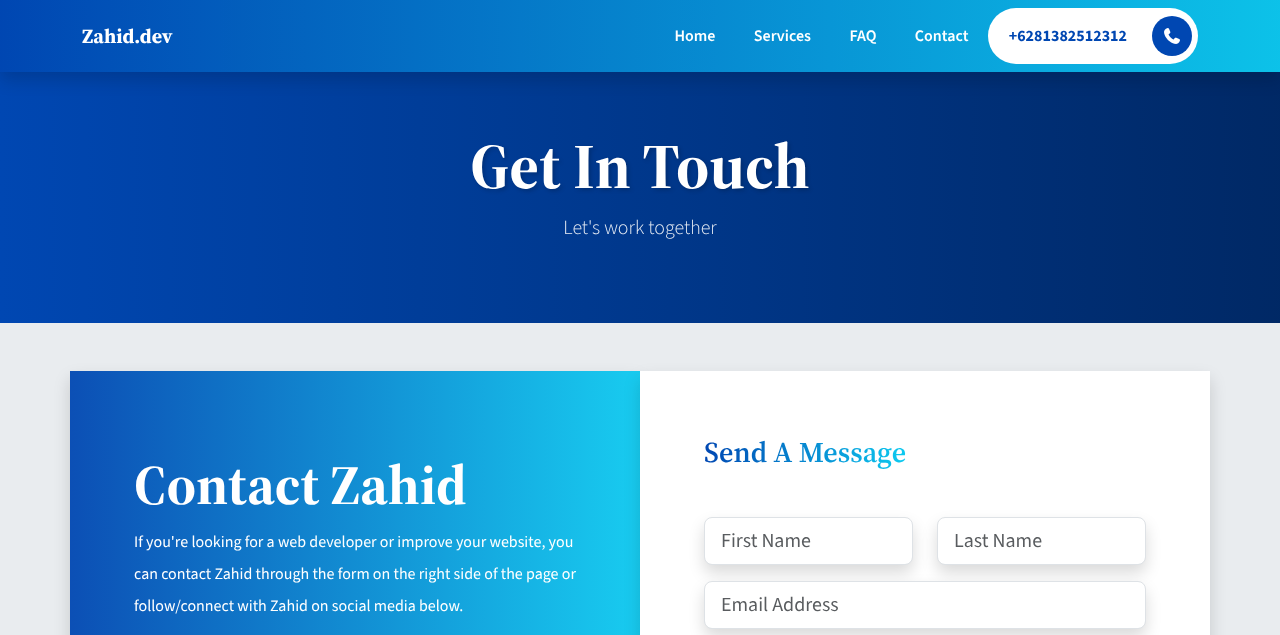
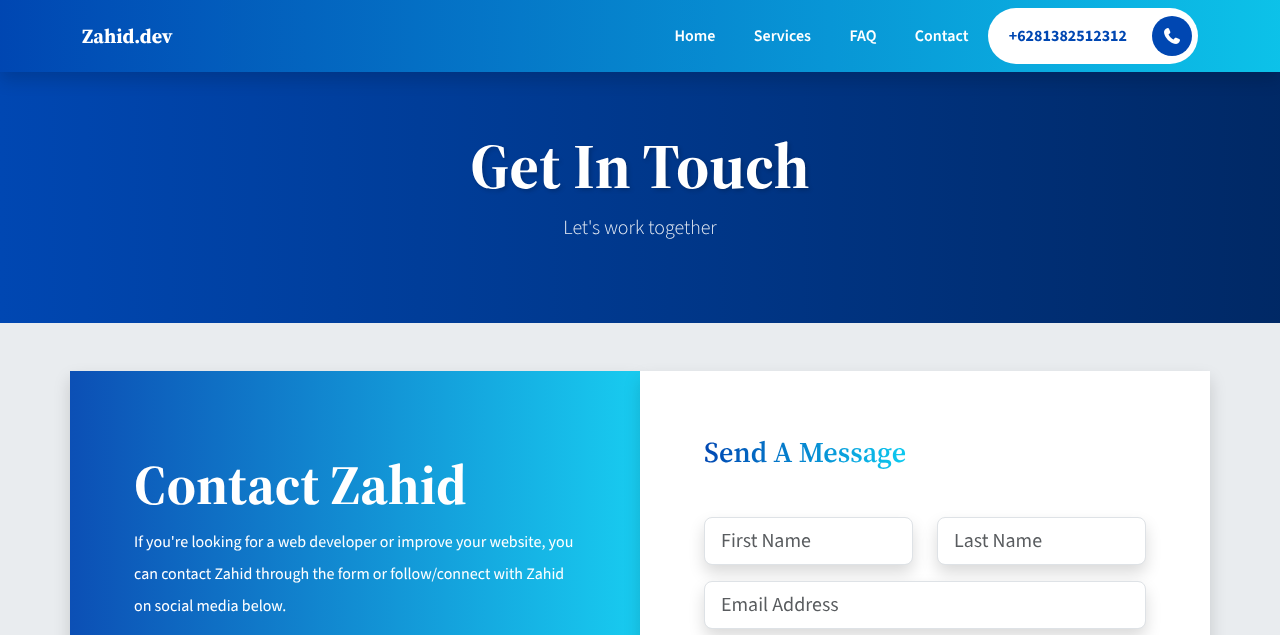
Before and after one commit to Zahid09987/zahid09987.github.io, a website: page contact.html in a window 1280 px wide. Shown: the top 635 px of the page. Drawn offline with Linux system fonts and the light colour scheme.

Commit message:
removed the sentence 'on the right side of the page'

```diff
--- a/contact.html
+++ b/contact.html
@@ -46,7 +46,8 @@
           </ul>
           <a
             href="https://wa.me/6281382512312"
-            class="rounded-pill btn-rounded text-decoration-none" target="_blank"
+            class="rounded-pill btn-rounded text-decoration-none"
+            target="_blank"
           >
             +6281382512312 <span><i class="fa-solid fa-phone"></i></span>
           </a>
@@ -69,9 +70,8 @@
               <h4 class="display-4 fw-bold text-capitalize">Contact Zahid</h4>
               <p class="lh-lg">
                 If you&apos;re looking for a web developer or improve your
-                website, you can contact Zahid through the form on the right
-                side of the page or follow/connect with Zahid on social media
-                below.
+                website, you can contact Zahid through the form or
+                follow/connect with Zahid on social media below.
               </p>
               <div class="social-links">
                 <h3 class="display-3--brief fw-bold text-capitalize">
```
